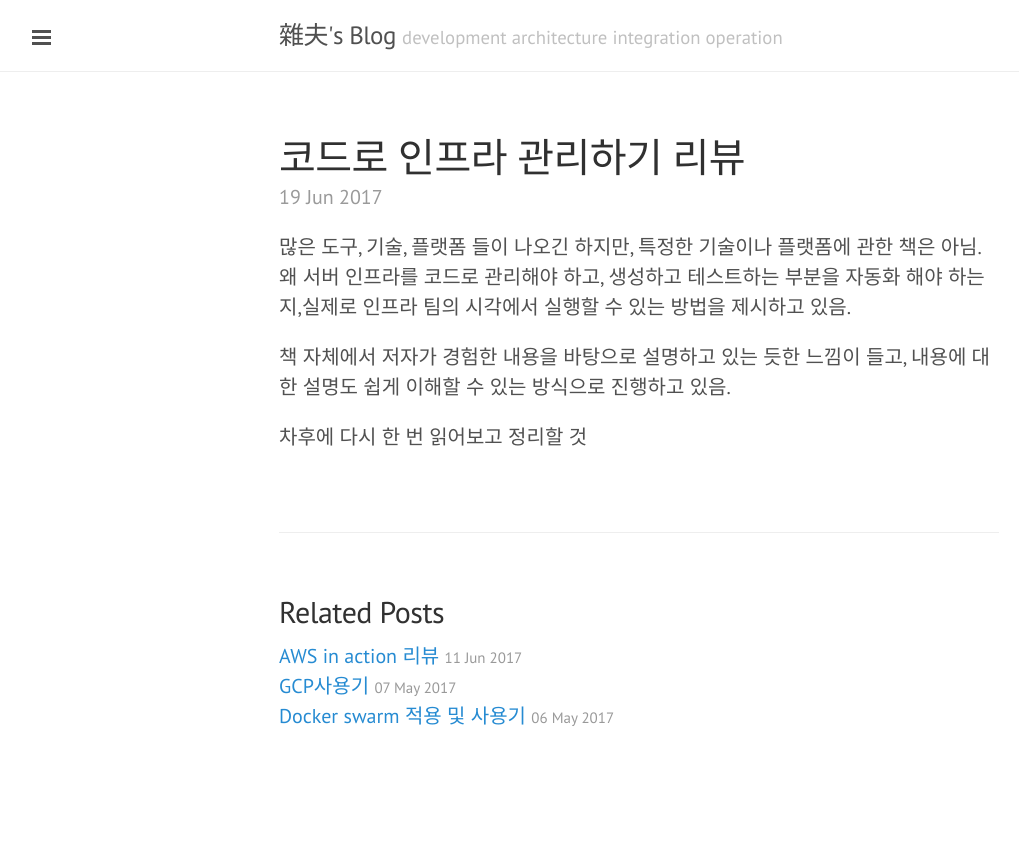
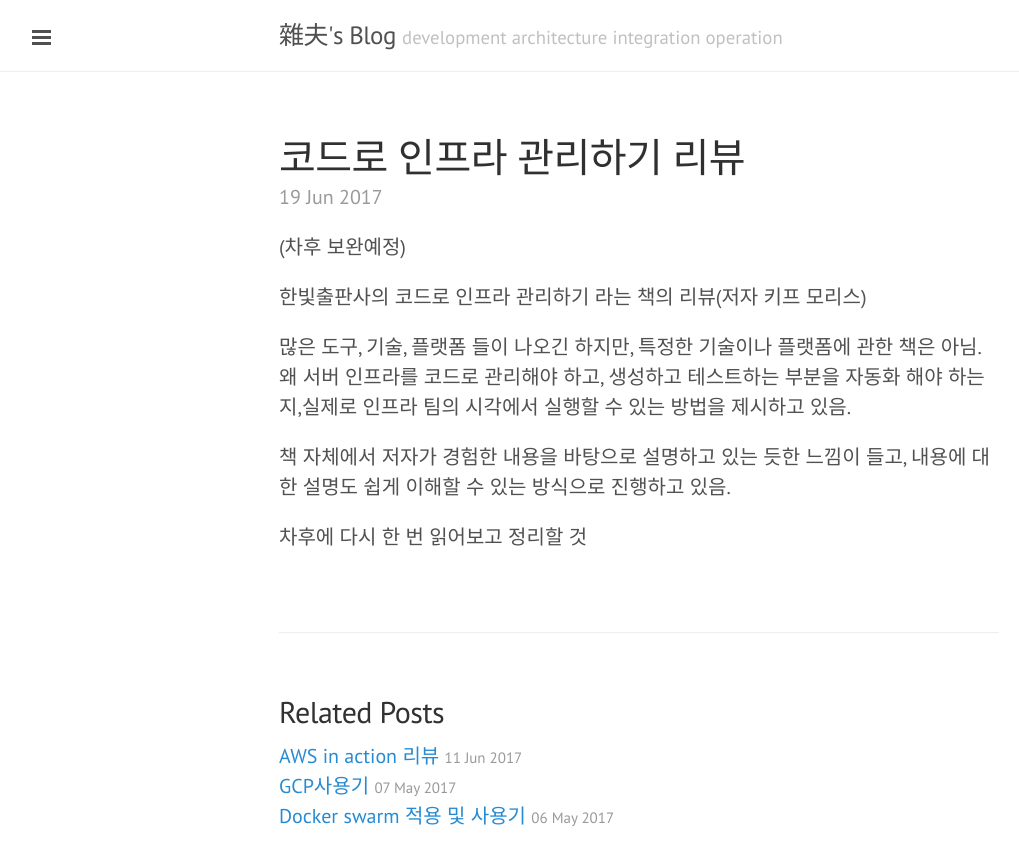
Before and after one commit to skaqud/skaqud.github.com, a Jekyll site: the page built from _posts/2017-06-19-Infra-as-a-Code-review.markdown, in a window 1280 px wide. Shown: the top 865 px of the page, without its empty margins (1-1020 px from the left). Built offline with Jekyll 4.4.1, drawn with Linux system fonts in a browser that asks for light colours.

Commit message:
update post

```diff
--- a/_posts/2017-06-19-Infra-as-a-Code-review.markdown
+++ b/_posts/2017-06-19-Infra-as-a-Code-review.markdown
@@ -7,6 +7,10 @@ tags:
 - Review
 ---
 
+(차후 보완예정)
+
+한빛출판사의 코드로 인프라 관리하기 라는 책의 리뷰(저자 키프 모리스)
+
 많은 도구, 기술, 플랫폼 들이 나오긴 하지만, 특정한 기술이나 플랫폼에 관한 책은 아님. 왜 서버 인프라를 코드로 관리해야 하고, 생성하고 테스트하는 부분을 자동화 해야 하는지,실제로 인프라 팀의 시각에서 실행할 수 있는 방법을 제시하고 있음.
 
 책 자체에서 저자가 경험한 내용을 바탕으로 설명하고 있는 듯한 느낌이 들고, 내용에 대한 설명도 쉽게 이해할 수 있는 방식으로 진행하고 있음.
```
